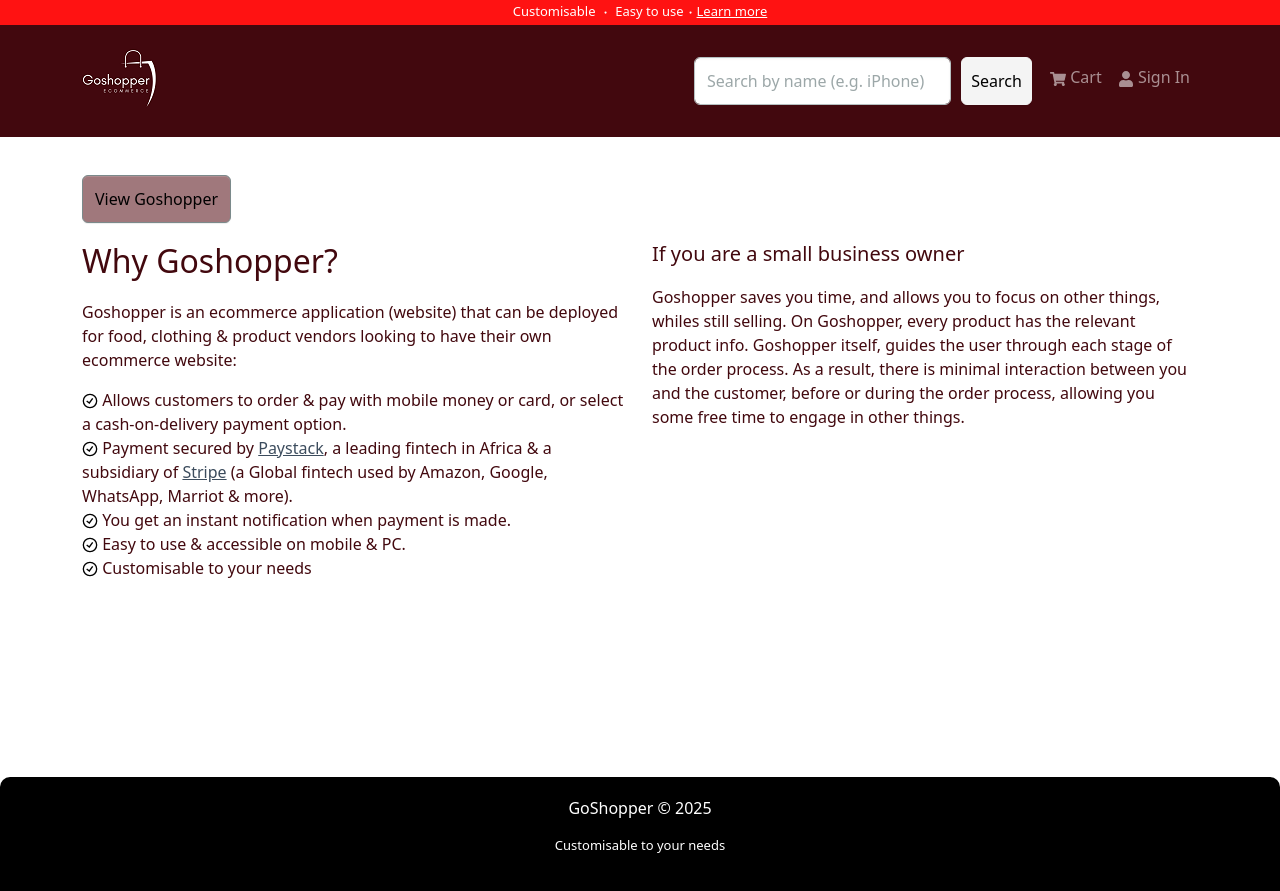
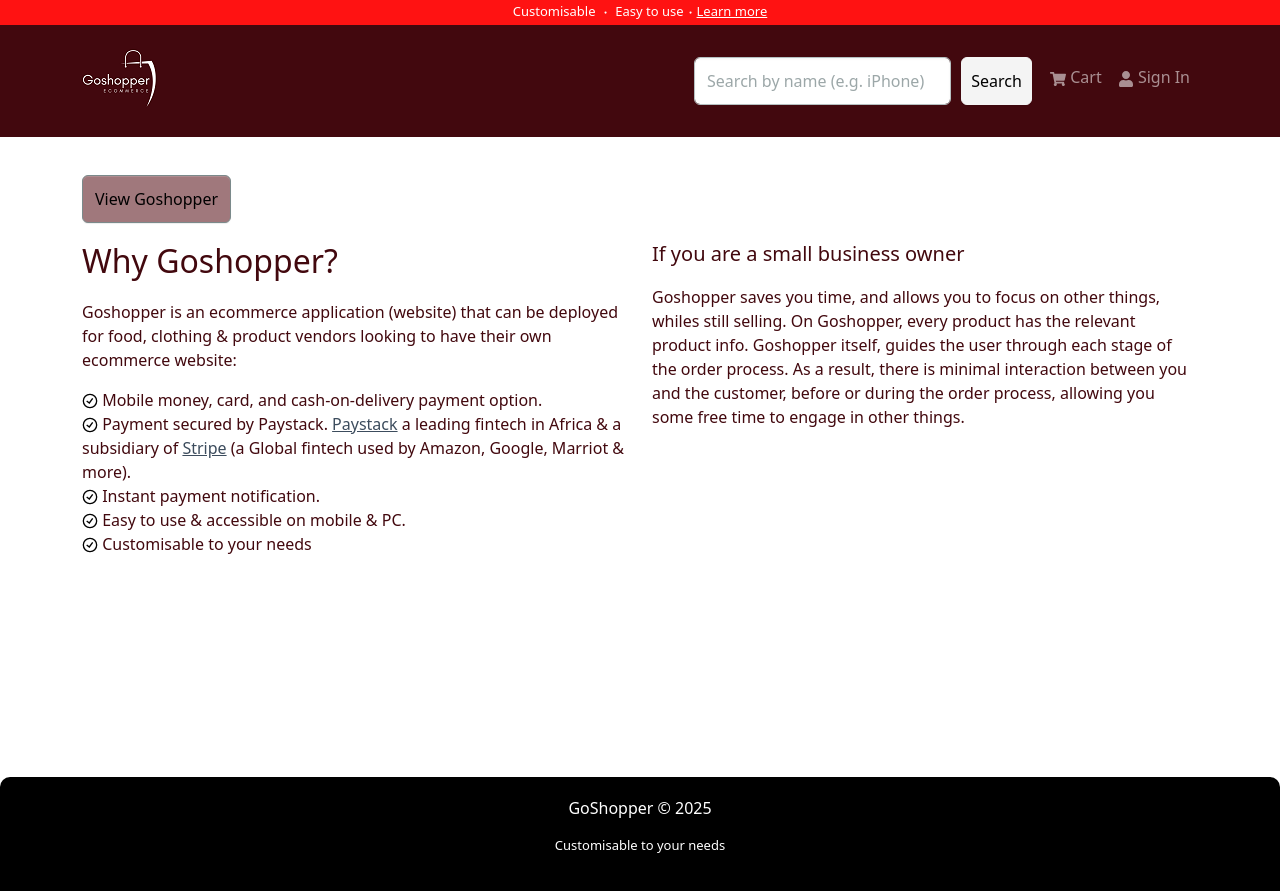
Before and after one commit to official-personal-account/GoShopper_v2, a React (Create React App) app in the folder frontend/: page /info in a window 1280 px wide. Built offline with nearby package versions, Linux system fonts and the light colour scheme.

Commit message:
updates made

```diff
--- a/frontend/src/screens/InfoScreen.jsx
+++ b/frontend/src/screens/InfoScreen.jsx
@@ -18,27 +18,26 @@
           </p>
           <p>
             <span style={{}}>
-              <GrStatusGood style={{ color: "green" }} /> Allows customers to
-              order & pay with mobile money or card, or select a
-              cash-on-delivery payment option.
+              <GrStatusGood style={{ color: "green" }} /> Mobile money, card,
+              and cash-on-delivery payment option.
             </span>
             <br />
             <span style={{}}>
-              <GrStatusGood style={{ color: "green" }} /> Payment secured by{" "}
+              <GrStatusGood style={{ color: "green" }} /> Payment secured by
+              Paystack.{" "}
               <a href="https://paystack.com" target="__blank">
                 Paystack
-              </a>
-              , a leading fintech in Africa & a subsidiary of{" "}
+              </a>{" "}
+              a leading fintech in Africa & a subsidiary of{" "}
               <a href="https://stripe.com" target="__blank">
                 Stripe
               </a>{" "}
-              (a Global fintech used by Amazon, Google, WhatsApp, Marriot &
-              more).
+              (a Global fintech used by Amazon, Google, Marriot & more).
             </span>
             <br />
             <span style={{}}>
-              <GrStatusGood style={{ color: "green" }} /> You get an instant
-              notification when payment is made.
+              <GrStatusGood style={{ color: "green" }} /> Instant payment
+              notification.
             </span>
             <br />
             <span style={{}}>
```
